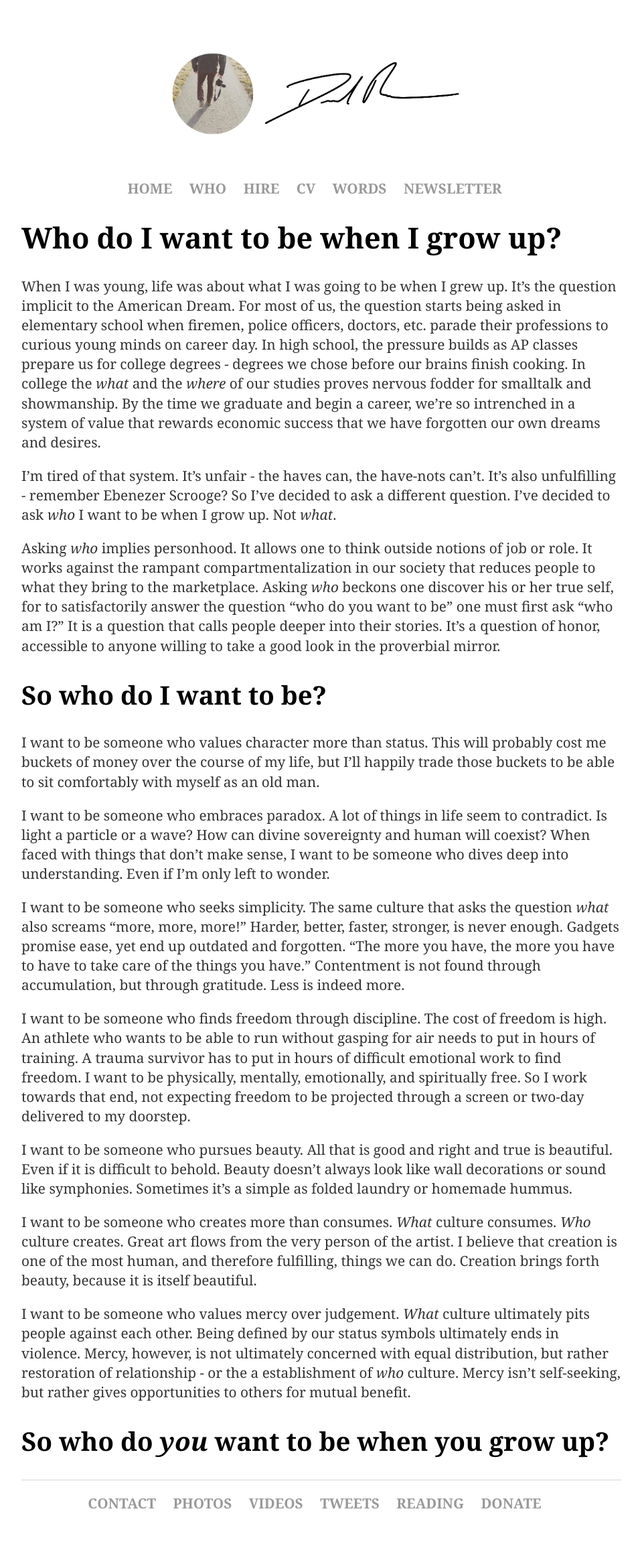
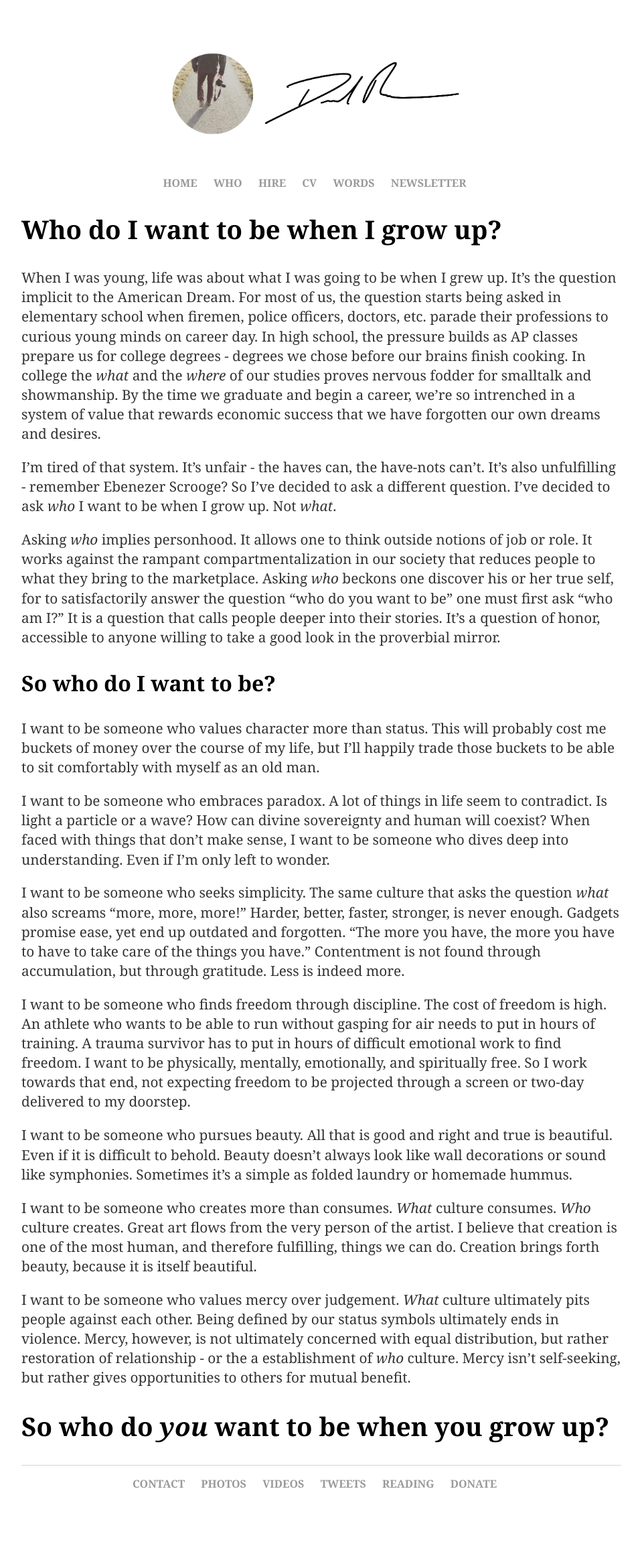
Before and after one commit to danielrusco/danielrusco.github.io, a Jekyll site: the page built from who/index.html, in a window 1280 px wide. Shown: the whole page at 67% size, without its empty margins (160-1119 px from the left). Built offline with Jekyll 4.4.1, drawn with Linux system fonts in a browser that asks for light colours; after the commit the page ends 2287 px from its top, so only the background shows below that.

Commit message:
font size refinements

```diff
--- a/css/main.css
+++ b/css/main.css
@@ -11,7 +11,7 @@ h2 { font-size: 2.4em; }
 h3 { font-size: 2em; }
 h4 { font-size: 1.6em; }
 
-nav ul, footer ul { font-size: 1.3em; font-family: 'Georgia', 'Times New Roman', 'Serif'; padding: 0px; list-style: none; font-weight: bold; }
+nav ul, footer ul { font-size: 1em; font-family: 'Georgia', 'Times New Roman', 'Serif'; padding: 0px; list-style: none; font-weight: bold; }
 nav ul li, footer ul li { display: inline; margin-right: 20px; }
 
 footer { border-top: 1px solid #d5d5d5; font-size: 1em; }
--- a/cv/index.html
+++ b/cv/index.html
@@ -5,7 +5,7 @@ title: CV of Daniel Rusco
 
 	<div class="cv">
 		<a href="https://docs.google.com/document/d/1tis0Z8x1jh_cv7eSPZllDIutGkssoOvUEU-t7NRhI1w/edit?usp=sharing" class="download" title="Download CV">Download CV</a>
-					<h1>Daniel Rusco</h1>
+					<h2>Daniel Rusco</h2>
 
 					<h2>Contact</h2>
 					<address>
--- a/hire/index.html
+++ b/hire/index.html
@@ -4,7 +4,7 @@ title: For hire.
 ---
 
 		<div class="about">
-			<h1>For hire.</h1>
+			<h2>For hire.</h2>
 			<p>You got a problem? Yo, I'll solve it.</p>
 			<p>I have a wide variety of abilities ranging from professional writing to swinging a hammer. Outside of shmoozing, there's not much I'm not interested in trying. I love learning, so if I haven't done it before I'll be excited to give it a go!</p>
 			<p>Some of my talents:</p>
--- a/newsletter/index.html
+++ b/newsletter/index.html
@@ -4,7 +4,7 @@ title: Newsletter
 ---
 
 		<div class="about">
-			<h1>Join my email newsletter.</h1>
+			<h2>Join my email newsletter.</h2>
 			<p>I promise not to spam you. I'll only send out emails on occasion and no more than once a week.</p>
 			<p>What's the purpose of these emails? Simply put, sharing. I'll share things I've been reading, poems I've written, ideas I can't stop thinking about, etc.</p>
 			<p><!-- Begin Mailchimp Signup Form -->
--- a/who/index.html
+++ b/who/index.html
@@ -4,14 +4,14 @@ title: Who is Daniel?
 ---
 
 		<div class="about">
-			<h1>Who do I want to be when I grow up?</h1>
+			<h2>Who do I want to be when I grow up?</h2>
 				<p>When I was young, life was about what I was going to be when I grew up. It’s the question implicit to the American Dream. For most of us, the question starts being asked in elementary school when firemen, police officers, doctors, etc. parade their professions to curious young minds on career day. In high school, the pressure builds as AP classes prepare us for college degrees - degrees we chose before our brains finish cooking. In college the <i>what</i> and the <i>where</i> of our studies proves nervous fodder for smalltalk and showmanship. By the time we graduate and begin a career, we’re so intrenched in a system of value that rewards economic success that we have forgotten our own dreams and desires.</p>
 
 				<p>I’m tired of that system. It’s unfair - the haves can, the have-nots can’t. It’s also unfulfilling - remember Ebenezer Scrooge? So I’ve decided to ask a different question. I’ve decided to ask <i>who</i> I want to be when I grow up. Not <i>what</i>.</p>
 
 				<p>Asking <i>who</i> implies personhood. It allows one to think outside notions of job or role. It works against the rampant compartmentalization in our society that reduces people to what they bring to the marketplace. Asking <i>who</i> beckons one discover his or her true self, for to satisfactorily answer the question “who do you want to be” one must first ask “who am I?” It is a question that calls people deeper into their stories. It’s a question of honor, accessible to anyone willing to take a good look in the proverbial mirror.</p>
 
-			<h2>So who do I want to be?</h2>
+			<h3>So who do I want to be?</h3>
 
 				<p>I want to be someone who values character more than status. This will probably cost me buckets of money over the course of my life, but I’ll happily trade those buckets to be able to sit comfortably with myself as an old man.</p>
 
```
